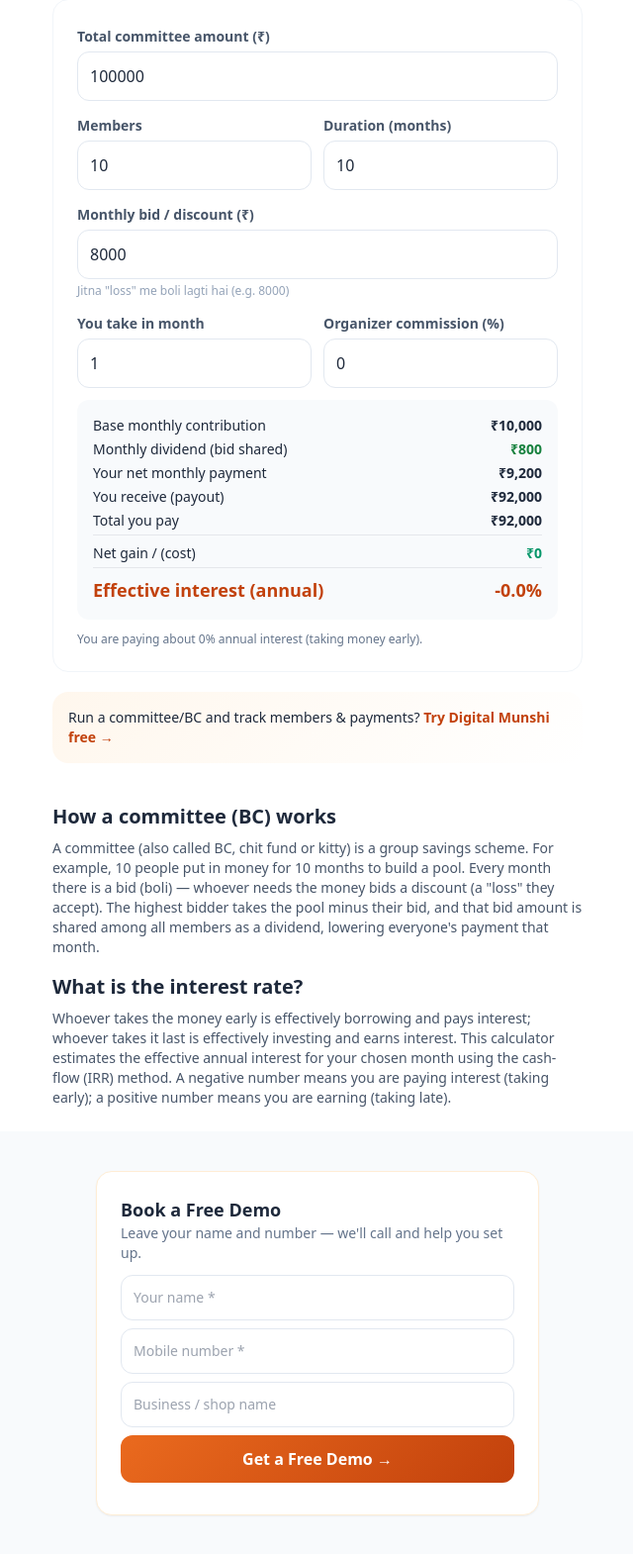
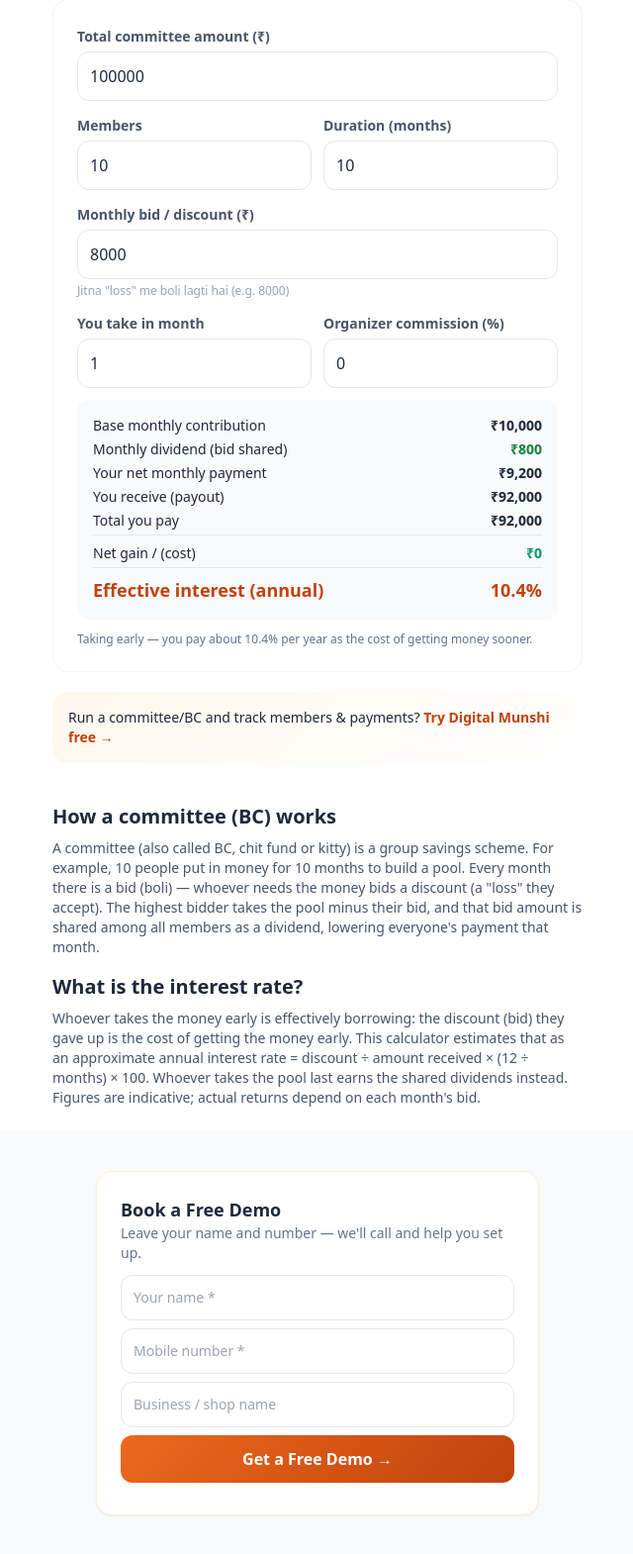
Before and after one commit to rehousingcom-dot/digital-munshi, a Django app: template templates/tool_chit.html in a window 1280 px wide. Shown: the part 254-1824 px from the top of the page at 99% size, without its empty margins (319-959 px from the left). Run offline with Django 4.2, Linux system fonts and the light colour scheme; the template is opened without the code that fills it, so the values that code supplies are empty; some libraries are stand-ins or nearby versions.

Commit message:
fix: chit fund calculator — clearer approx annual interest (discount-based) instead of ambiguous IRR

```diff
--- a/templates/tool_chit.html
+++ b/templates/tool_chit.html
@@ -42,7 +42,7 @@
   <h2 class="text-xl font-extrabold mb-2 text-slate-800">How a committee (BC) works</h2>
   <p>A committee (also called BC, chit fund or kitty) is a group savings scheme. For example, 10 people put in money for 10 months to build a pool. Every month there is a bid (boli) — whoever needs the money bids a discount (a "loss" they accept). The highest bidder takes the pool minus their bid, and that bid amount is shared among all members as a dividend, lowering everyone's payment that month.</p>
   <h2 class="text-xl font-extrabold mb-2 mt-4 text-slate-800">What is the interest rate?</h2>
-  <p>Whoever takes the money early is effectively borrowing and pays interest; whoever takes it last is effectively investing and earns interest. This calculator estimates the effective annual interest for your chosen month using the cash-flow (IRR) method. A negative number means you are paying interest (taking early); a positive number means you are earning (taking late).</p>
+  <p>Whoever takes the money early is effectively borrowing: the discount (bid) they gave up is the cost of getting the money early. This calculator estimates that as an approximate annual interest rate = discount ÷ amount received × (12 ÷ months) × 100. Whoever takes the pool last earns the shared dividends instead. Figures are indicative; actual returns depend on each month's bid.</p>
 </section>
 <section class="bg-slate-50 py-10"><div class="px-5">{% include "_leadform.html" %}</div></section>
 <footer class="border-t py-8 text-center text-sm text-slate-400">© 2026 Reload Digital India · <a href="/welcome/" class="text-orange-600">Home</a></footer>
@@ -51,8 +51,6 @@
 function fmt(n){return "₹"+Math.round(n).toLocaleString("en-IN");}
 function syncMonths(){var n=parseInt(document.getElementById("n").value)||0;var m=document.getElementById("m");if(!m.value||m.dataset.auto!=="0")m.value=n;calc();}
 document.getElementById("m").addEventListener("input",function(){this.dataset.auto="0";});
-function npv(rate,cf){var s=0;for(var t=0;t<cf.length;t++)s+=cf[t]/Math.pow(1+rate,t);return s;}
-function irr(cf){var lo=-0.9999,hi=5.0,mid;var flo=npv(lo,cf);for(var i=0;i<200;i++){mid=(lo+hi)/2;var f=npv(mid,cf);if(Math.abs(f)<0.01)return mid;if((f>0)===(flo>0)){lo=mid;flo=f;}else{hi=mid;}}return mid;}
 function calc(){
  var V=parseFloat(document.getElementById("v").value)||0;
  var n=parseInt(document.getElementById("n").value)||1;
@@ -61,15 +59,16 @@ function calc(){
  var k=parseInt(document.getElementById("k").value)||1; if(k<1)k=1; if(k>months)k=months;
  var cpct=parseFloat(document.getElementById("c").value)||0;
  var comm=V*cpct/100;
- var base=V/n;
- var div=D/n;                 // bid shared among members
- var net=base-div;            // net monthly payment
- var payout=V-D-comm;         // what winner receives
+ var base=V/n;                // base monthly contribution
+ var div=D/n;                 // bid shared among members (that month's dividend)
+ var net=base-div;            // your net monthly payment (if avg bid applies)
+ var payout=V-D-comm;         // what the winner receives
  var totalPay=net*months;
  var gain=payout-totalPay;
- // cash flows monthly (outflow each month, inflow at month k)
- var cf=[];for(var t=0;t<months;t++){var x=-net;if(t===(k-1))x+=payout;cf.push(x);}
- var r=irr(cf); var annual=(Math.pow(1+r,12)-1)*100;
+ // Approx annual interest = cost of taking money early (discount over the holding period)
+ var holdMonths=(months-k+1);  // roughly how long you hold the early money
+ if(holdMonths<1)holdMonths=1;
+ var annual = payout>0 ? (D/payout)*(12/months)*100 : 0;
  document.getElementById("rBase").textContent=fmt(base);
  document.getElementById("rDiv").textContent=fmt(div);
  document.getElementById("rNet").textContent=fmt(net);
@@ -77,9 +76,11 @@ function calc(){
  document.getElementById("rTot").textContent=fmt(totalPay);
  document.getElementById("rGain").textContent=(gain<0?"-":"")+fmt(Math.abs(gain));
  document.getElementById("rGain").style.color=gain<0?"#dc2626":"#059669";
- var ann=isFinite(annual)?annual.toFixed(1):"0";
- document.getElementById("rIrr").textContent=ann+"%";
- document.getElementById("note").textContent = annual<0 ? ("You are paying about "+Math.abs(ann)+"% annual interest (taking money early).") : ("You are earning about "+ann+"% annual return (taking money later).");
+ document.getElementById("rIrr").textContent=(isFinite(annual)?annual.toFixed(1):"0")+"%";
+ var half=Math.ceil(months/2);
+ document.getElementById("note").textContent = (k<=half)
+   ? ("Taking early — you pay about "+annual.toFixed(1)+"% per year as the cost of getting money sooner.")
+   : ("Taking late — you skip the cost and earn the shared dividends instead.");
 }
 calc();
 </script></body></html>
```
